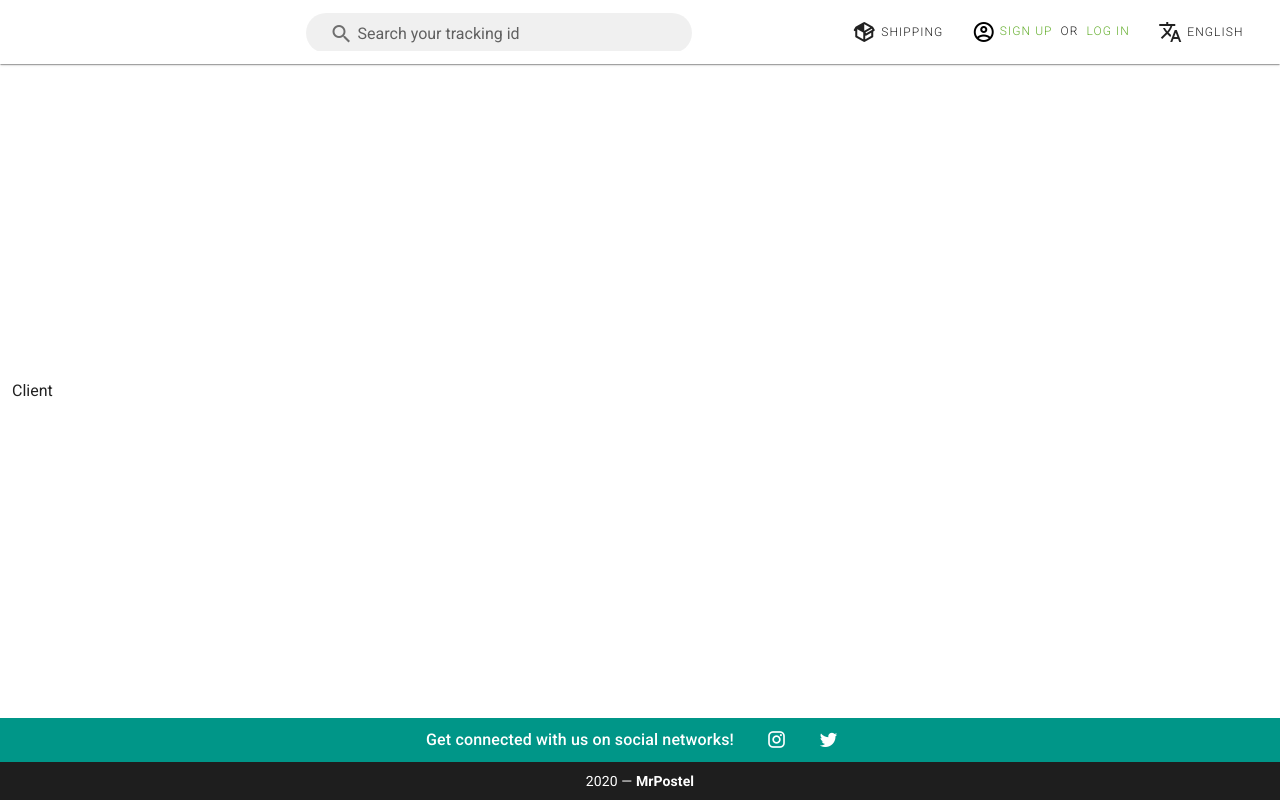
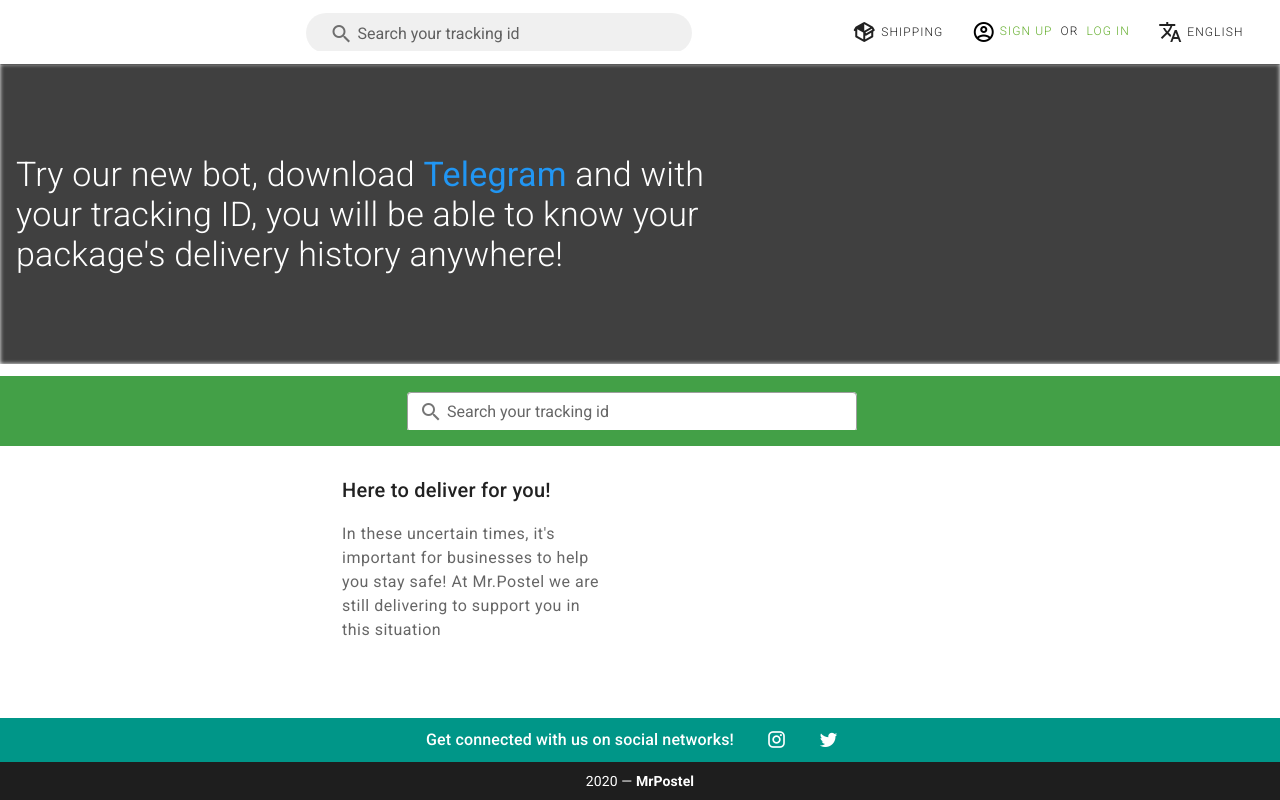
Before and after one commit to david-monroy/new_ecopick, a Vue app: page / in a window 1280 px wide. Built offline with nearby package versions, Linux system fonts and the light colour scheme.

Commit message:
FASE1-016: Ajuste de los últimos detalles visuales

```diff
--- a/src/components/Navbar.vue
+++ b/src/components/Navbar.vue
@@ -61,8 +61,6 @@
         <v-list-item @click="changePage('SignUp')">
           <v-list-item-title>Sign Up</v-list-item-title>
         </v-list-item>
-      </v-list>
-      <v-list>
         <v-list-item @click="changePage('LogIn')">
           <v-list-item-title>Log In</v-list-item-title>
         </v-list-item>
@@ -120,8 +118,9 @@ export default class Navbar extends Vue {
   ];
   trackingID = "";
   get activeUser() {
-    if (localStorage.getItem("Email") !== null) {
-      return localStorage.getItem("Email").split("@")[0];
+    const userEmail = localStorage.getItem("Email");
+    if (userEmail !== null) {
+      return userEmail.split("@")[0];
     } else {
       return null;
     }
--- a/src/router/index.ts
+++ b/src/router/index.ts
@@ -50,7 +50,7 @@ const routes: Array<RouteConfig> = [
     name: "DetailShipment",
     // component: Home,
     meta: {
-      requiresAuth: true,
+      requiresAuth: false,
       hideBasicComponents: false,
     },
   },
--- a/src/views/Home.vue
+++ b/src/views/Home.vue
@@ -1,7 +1,84 @@
 <template>
-  <v-container fluid fill-height>
-    <v-row>
-      <v-col>Client</v-col>
+  <v-container fluid class="pa-0">
+    <v-row no-gutters>
+      <v-col>
+        <v-img
+          src="../assets/warehouse.jpg"
+          class="align-center pa-0 ma-0"
+          gradient="to bottom, rgba(0,0,0,.75), rgba(0,0,0,.75)"
+          max-height="300"
+        >
+          <v-row justify="center" align="center">
+            <v-col>
+              <v-card dark class="mx-auto" color="transparent" elevation="0">
+                <v-card-text
+                  class="white--text font-weight-light"
+                  :class="{
+                    headline: $vuetify.breakpoint.smAndDown,
+                    'display-1': $vuetify.breakpoint.mdAndUp,
+                  }"
+                  >Try our new bot, download
+                  <strong class="blue--text">Telegram</strong> and with
+                  <br class="hidden-sm-and-down" />
+                  your tracking ID, you will be able to know your
+                  <br class="hidden-sm-and-down" />
+                  package's delivery history anywhere!</v-card-text
+                >
+              </v-card>
+            </v-col>
+            <v-col cols="3">
+              <v-img
+                src="../assets/telegram-logo.png"
+                class="align-center justify-center pa-0 ma-0"
+                max-height="150"
+                contain
+              ></v-img>
+            </v-col>
+          </v-row>
+        </v-img>
+      </v-col>
+    </v-row>
+    <v-row class="green darken-1 pa-1">
+      <v-col justify="center" align="center">
+        <v-responsive
+          class="mr-auto mr-md-4 transition-swing"
+          max-width="450"
+          max-height="38"
+          ><v-text-field
+            prepend-inner-icon="mdi-magnify"
+            background-color="white"
+            clearable
+            dense
+            outlined
+            single-line
+            label="Search your tracking id"
+            v-model="trackingID"
+            @keyup.enter="searchShipment()"
+          ></v-text-field
+        ></v-responsive>
+      </v-col>
+    </v-row>
+    <v-row justify="center" align="center">
+      <v-col class="hidden-sm-and-down" md="3"></v-col>
+      <v-col md="3"
+        ><v-card class="mx-auto" color="transparent" elevation="0">
+          <v-card-title>Here to deliver for you!</v-card-title>
+          <v-card-text class="body-1"
+            >In these uncertain times, it's important for businesses to help you
+            stay safe! At Mr.Postel we are still delivering to support you in
+            this situation</v-card-text
+          >
+        </v-card></v-col
+      >
+      <v-col md="3"
+        ><v-img
+          src="../assets/packages.png"
+          class="align-center justify-center pa-0 ma-0"
+          max-height="200"
+          contain
+        ></v-img
+      ></v-col>
+      <v-col class="hidden-sm-and-down" md="3"></v-col>
     </v-row>
   </v-container>
 </template>
@@ -11,7 +88,15 @@ import Vue from "vue";
 import Component from "vue-class-component";
 
 @Component({})
-export default class Home extends Vue {}
+export default class Home extends Vue {
+  trackingID = "";
+  searchShipment() {
+    this.$router.push({
+      name: "DetailShipment",
+      params: { id: this.trackingID },
+    });
+  }
+}
 </script>
 
 <style lang="scss"></style>
```
